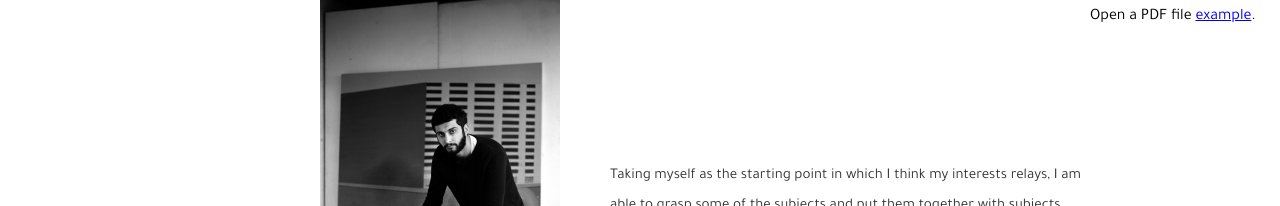
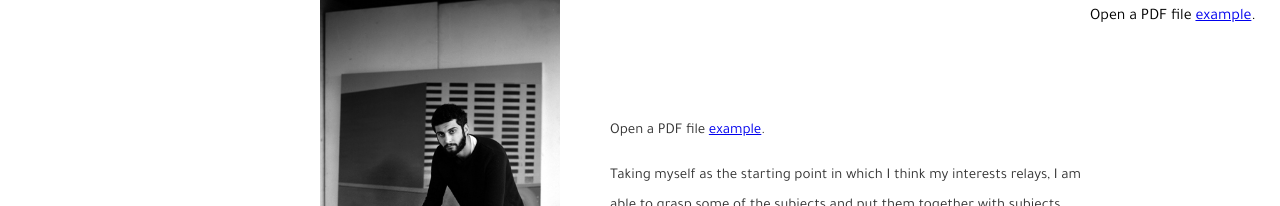
Before and after one commit to jamie82226/RabiKoria_VI, a plain HTML site: page bio.html in a window 1280 px wide. Shown: the part 239-445 px from the top of the page. Drawn offline with Linux system fonts and the light colour scheme; a script that the page names is missing.

Commit message:
Update bio.html

```diff
--- a/bio.html
+++ b/bio.html
@@ -24,6 +24,7 @@
 
       <div class="bio-text" style= "display: flex; flex-direction: column-reverse; position: relative;">
           Taking myself as the starting point in which I think my interests relays, I am able to grasp some of the subjects and put them together with subjects that are influenced me as who I am. Things that matters me the most or random thoughts are combines in one image which I hope gives away the dynamical storyline of different aspects. One of them which I like to refer a lot is my identical heritage which is almost all the time the basic approach of my works.
+          <p>Open a PDF file <a href="CV.pdf">example</a>.</p>
         </div>
 
         <p>Open a PDF file <a href="CV.pdf">example</a>.</p>
```
